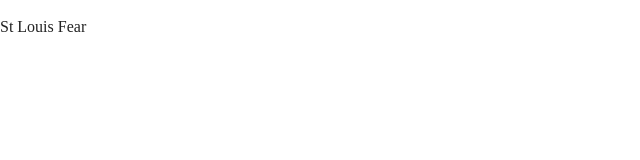
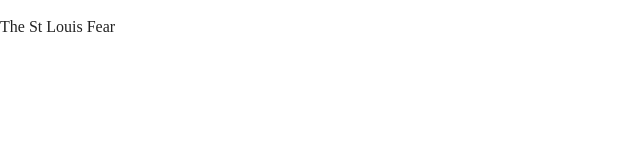
Before and after one commit to firesleep/thestlf, a website: page dist/index.html in a window 1280 px wide. Shown: the full height of the page, 0-640 px from the left. Drawn offline with nearby package versions, Linux system fonts and the light colour scheme.

Commit message:
yet more workflow testing

```diff
--- a/dist/index.html
+++ b/dist/index.html
@@ -20,7 +20,7 @@
         <![endif]-->
 
         <!-- Add your site or application content here -->
-        <p>St Louis Fear</p>
+        <p>The St Louis Fear</p>
 
         <script src="js/vendor/modernizr-3.5.0.min.js"></script>
         <script src="https://code.jquery.com/jquery-3.2.1.min.js" integrity="sha256-hwg4gsxgFZhOsEEamdOYGBf13FyQuiTwlAQgxVSNgt4=" crossorigin="anonymous"></script>
```
